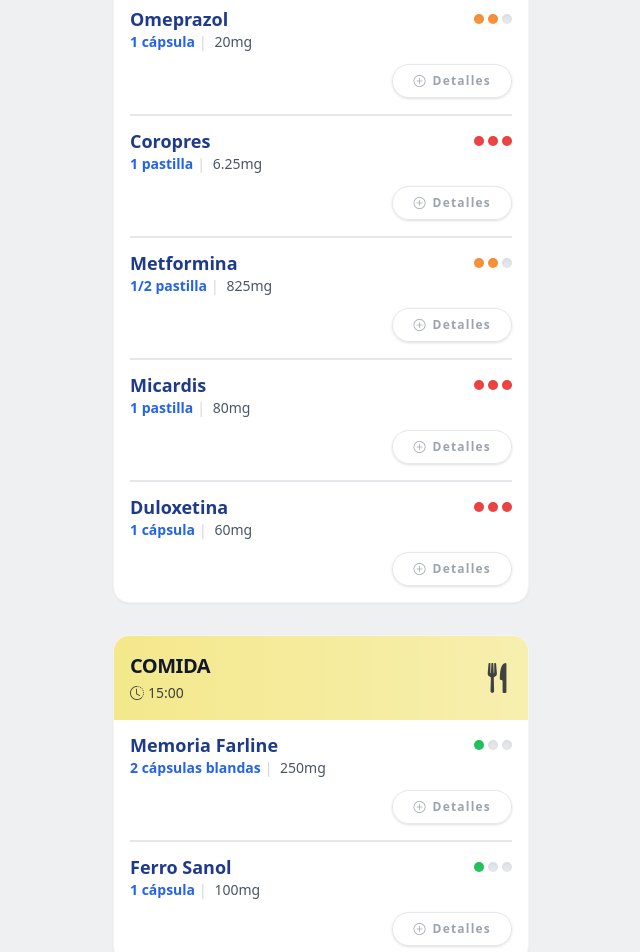
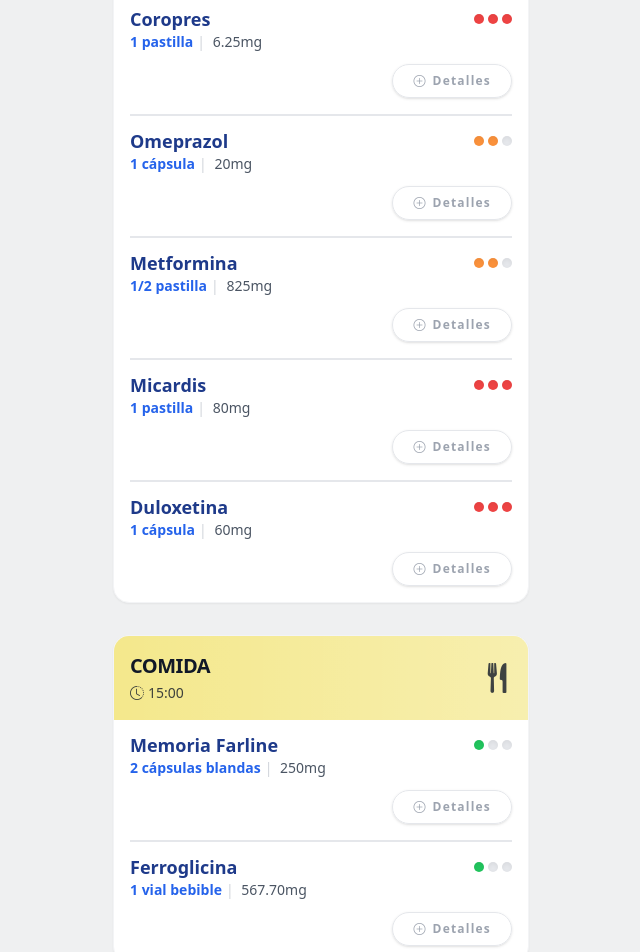
Before and after one commit to borilio/pastillero-o-matic, an Angular app: page / in a window 1280 px wide. Shown: the part 180-1132 px from the top of the page, without its empty margins (319-959 px from the left). Built offline with nearby package versions, Linux system fonts and the light colour scheme.

Commit message:
Update PRESCRIPCION with new medication details and adjust update date

```diff
--- a/src/app/data/prescripcion.ts
+++ b/src/app/data/prescripcion.ts
@@ -32,11 +32,11 @@
 
 export const PRESCRIPCION: Prescripcion = {
   paciente: "Señora Dolores",
-  ultimaActualizacion: "2026-03-27",
+  ultimaActualizacion: "2026-04-20",
   mensaje: {
     mostrar: true,
-    titulo: "Pastilla del hierro",
-    texto: "La pastilla del hierro tiene que tomarla durante 3 meses. Empezó el 27/03/2026 y terminará el 27/06/2026",
+    titulo: "Hierro",
+    texto: "El suplemento de hierro tiene que tomarlo durante 3 meses. Empezó el 27/03/2026 y terminará el 27/06/2026",
     tipo: "info", // "danger" o "warning"
     fechaDesde: "2026/03/27",
     fechaHasta: "2026/07/15",
@@ -49,6 +49,17 @@
       icono: "bi bi-brightness-alt-high-fill",
       pastillas: [
         {
+          nombre: "Coropres",
+          principioActivo: "Carvedilol",
+          dosis: "6.25mg",
+          cantidad: "1 pastilla",
+          importancia: "alta",
+          motivo: "Tensión y corazón",
+          fotoCaja: "carvedilol-caja.png",
+          fotoPastilla: "",
+          observaciones: "No olvidar ninguna toma",
+        },
+        {
           nombre: "Omeprazol",
           principioActivo: "Omeprazol",
           dosis: "20mg",
@@ -58,17 +69,6 @@
           fotoCaja: "omeprazol-caja.png",
           fotoPastilla: "omeprazol-capsula.png",
           observaciones: "Tomar mejor en ayunas, 30 min antes de desayunar",
-        },
-        {
-          nombre: "Coropres",
-          principioActivo: "Carvedilol",
-          dosis: "6.25mg",
-          cantidad: "1 pastilla",
-          importancia: "alta",
-          motivo: "Tensión y corazón",
-          fotoCaja: "carvedilol-caja.png",
-          fotoPastilla: "",
-          observaciones: "No olvidar ninguna toma",
         },
         {
           nombre: "Metformina",
@@ -123,14 +123,15 @@
           observaciones: "Tomar las dos cápsulas juntas con los comida",
         },
         {
-          nombre: "Ferro Sanol",
+          nombre: "Ferroglicina",
           principioActivo: "Hierro",
-          dosis: "100mg",
-          cantidad: "1 cápsula",
+          dosis: "567.70mg",
+          cantidad: "1 vial bebible",
           importancia: "baja",
           motivo: "Suplemento de hierro para la anemia",
-          fotoPastilla: "ferrosanol-capsula.png",
-          observaciones: "Tomar con la comida"
+          fotoCaja: "",
+          fotoPastilla: "",
+          observaciones: "Tomar media hora antes del almuerzo"
         }
       ]
     },
```
